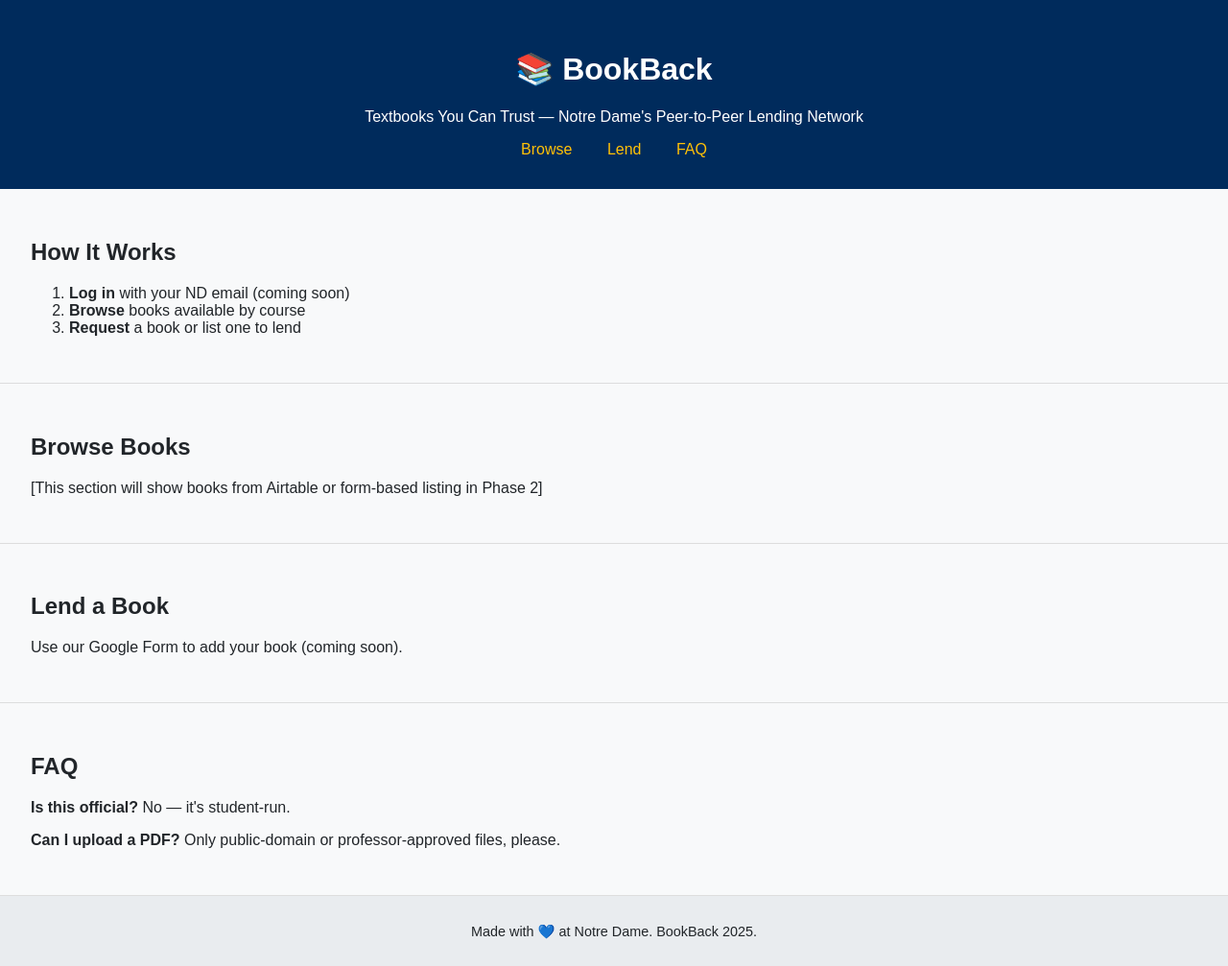
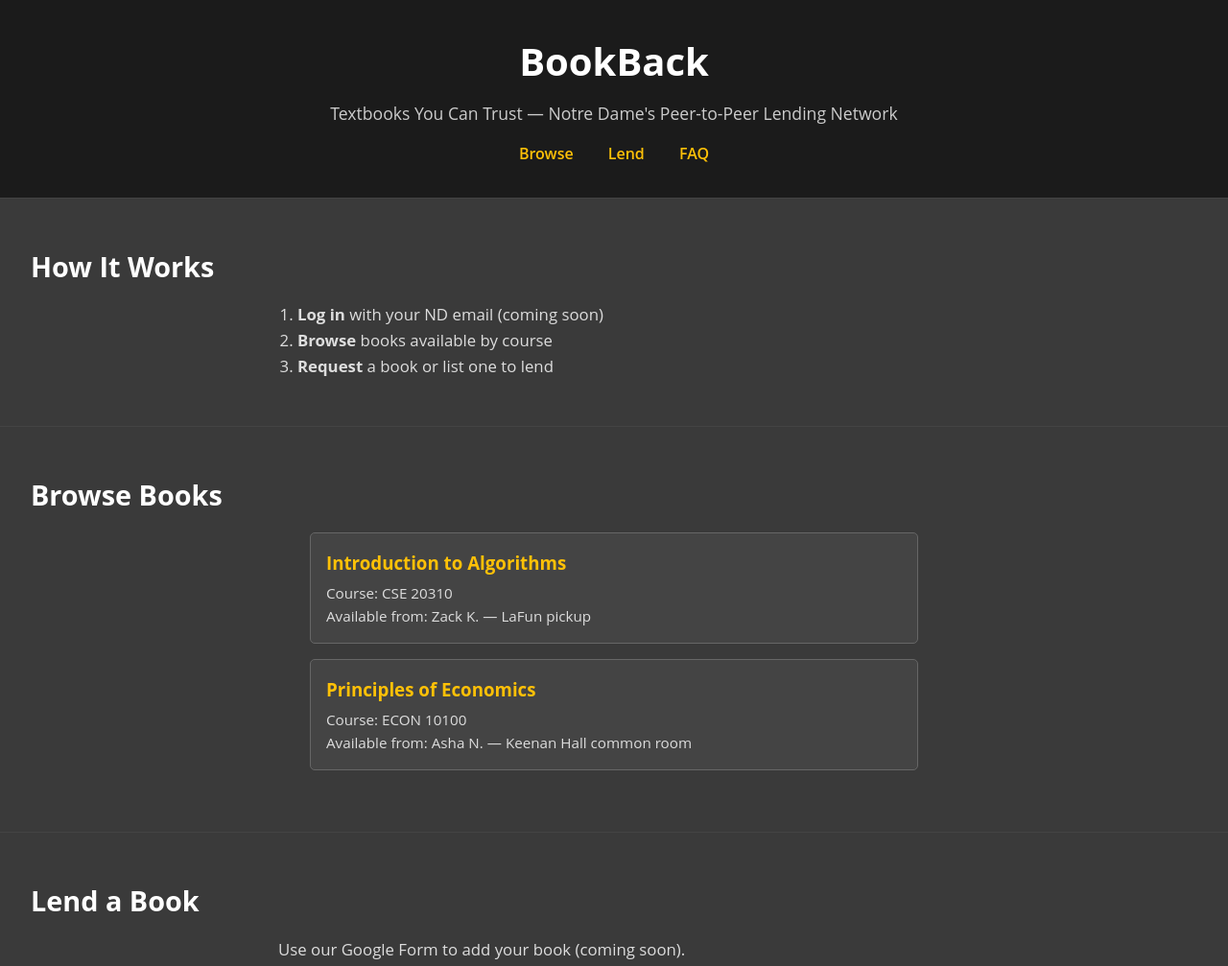
Before and after one commit to MJpodzz/BookBack, a plain HTML site: page index.html in a window 1280 px wide. Shown: the top 1007 px of the page at 96% size. Drawn offline with Linux system fonts and the light colour scheme.

Commit message:
Added browse section with example books

```diff
--- a/index.html
+++ b/index.html
@@ -8,7 +8,7 @@
 </head>
 <body>
   <header>
-    <h1>📚 BookBack</h1>
+    <h1>BookBack</h1>
     <p>Textbooks You Can Trust — Notre Dame's Peer-to-Peer Lending Network</p>
     <nav>
       <a href="#browse">Browse</a>
@@ -28,7 +28,17 @@
 
   <section id="browse">
     <h2>Browse Books</h2>
-    <p>[This section will show books from Airtable or form-based listing in Phase 2]</p>
+    <div class="book-card">
+      <h3>Introduction to Algorithms</h3>
+      <p>Course: CSE 20310</p>
+      <p>Available from: Zack K. — LaFun pickup</p>
+    </div>
+
+    <div class="book-card">
+      <h3>Principles of Economics</h3>
+      <p>Course: ECON 10100</p>
+      <p>Available from: Asha N. — Keenan Hall common room</p>
+    </div>
   </section>
 
   <section id="lend">
@@ -43,7 +53,7 @@
   </section>
 
   <footer>
-    <p>Made with 💙 at Notre Dame. BookBack 2025.</p>
+    <p>Zforgotten. BookBack 2025.</p>
   </footer>
 </body>
 </html>
--- a/style.css
+++ b/style.css
@@ -1,31 +1,124 @@
-body {
-  font-family: Arial, sans-serif;
-  margin: 0;
-  background-color: #f8f9fa;
-  color: #212529;
+/* ---------->>> GLOBAL <<<----------- */
+body, h1, h2, h3, p, a {
+    font-family: 'Open Sans', sans-serif;
+    margin: 0;
+    padding: 0;
+    color: #f0f0f0;
 }
 
+body {
+    background: #2e2e2e;
+    line-height: 1.6;
+}
+
+a {
+    color: #ffc107;
+    text-decoration: none;
+}
+
+a:hover {
+    color: #fff;
+}
+
+/* ---------->>> HEADER <<<----------- */
 header {
-  background-color: #002b5c;
-  color: #fff;
-  padding: 2em;
-  text-align: center;
+    background-color: #1b1b1b;
+    border-bottom: 1px solid #444;
+    text-align: center;
+    padding: 2em 1em;
+}
+
+header h1 {
+    font-size: 2.5em;
+    color: #ffffff;
+    margin-bottom: 0.2em;
+}
+
+header p {
+    font-size: 1.1em;
+    color: #cccccc;
+}
+
+nav {
+    margin-top: 1em;
 }
 
 nav a {
-  margin: 0 1em;
-  color: #ffc107;
-  text-decoration: none;
+    margin: 0 1em;
+    font-weight: 600;
 }
 
+/* ---------->>> SECTION LAYOUT <<<----------- */
 section {
-  padding: 2em;
-  border-bottom: 1px solid #ddd;
+    padding: 3em 2em;
+    background-color: #3a3a3a;
+    border-bottom: 1px solid #444;
 }
 
+section h2 {
+    font-size: 1.8em;
+    color: #ffffff;
+    margin-bottom: 0.5em;
+}
+
+section ol, section p {
+    max-width: 700px;
+    margin: 0 auto;
+    font-size: 1.05em;
+    color: #dddddd;
+}
+
+/* ---------->>> BOOK LISTING PREVIEW <<<----------- */
+.book-card {
+    background-color: #444;
+    border: 1px solid #666;
+    border-radius: 5px;
+    padding: 1em;
+    margin: 1em auto;
+    max-width: 600px;
+    transition: background 0.2s ease;
+}
+
+.book-card:hover {
+    background-color: #555;
+}
+
+.book-card h3 {
+    color: #ffc107;
+    margin-bottom: 0.2em;
+}
+
+.book-card p {
+    font-size: 0.95em;
+    color: #ddd;
+}
+
+/* ---------->>> FORM EMBED <<<----------- */
+iframe {
+    border: none;
+    width: 100%;
+    height: 600px;
+    margin-top: 1em;
+}
+
+/* ---------->>> FOOTER <<<----------- */
 footer {
-  text-align: center;
-  padding: 1em;
-  background-color: #e9ecef;
-  font-size: 0.9em;
+    background-color: #1b1b1b;
+    color: #ccc;
+    text-align: center;
+    padding: 1.5em;
+    font-size: 0.9em;
 }
+
+/* ---------->>> RESPONSIVE <<<----------- */
+@media screen and (max-width: 768px) {
+    header h1 {
+        font-size: 2em;
+    }
+    section {
+        padding: 2em 1em;
+    }
+    .book-card {
+        margin: 1em 0.5em;
+    }
+}
```
